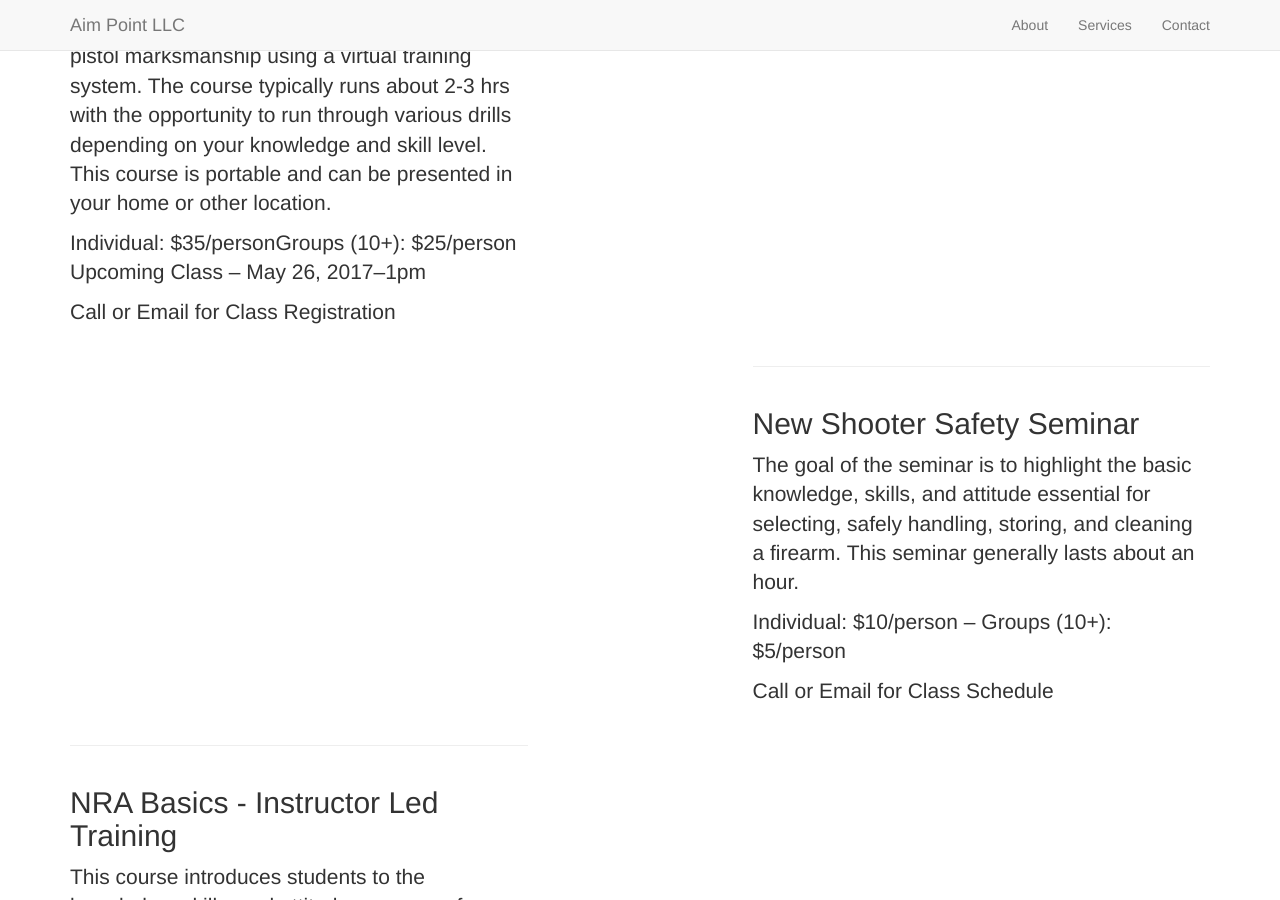
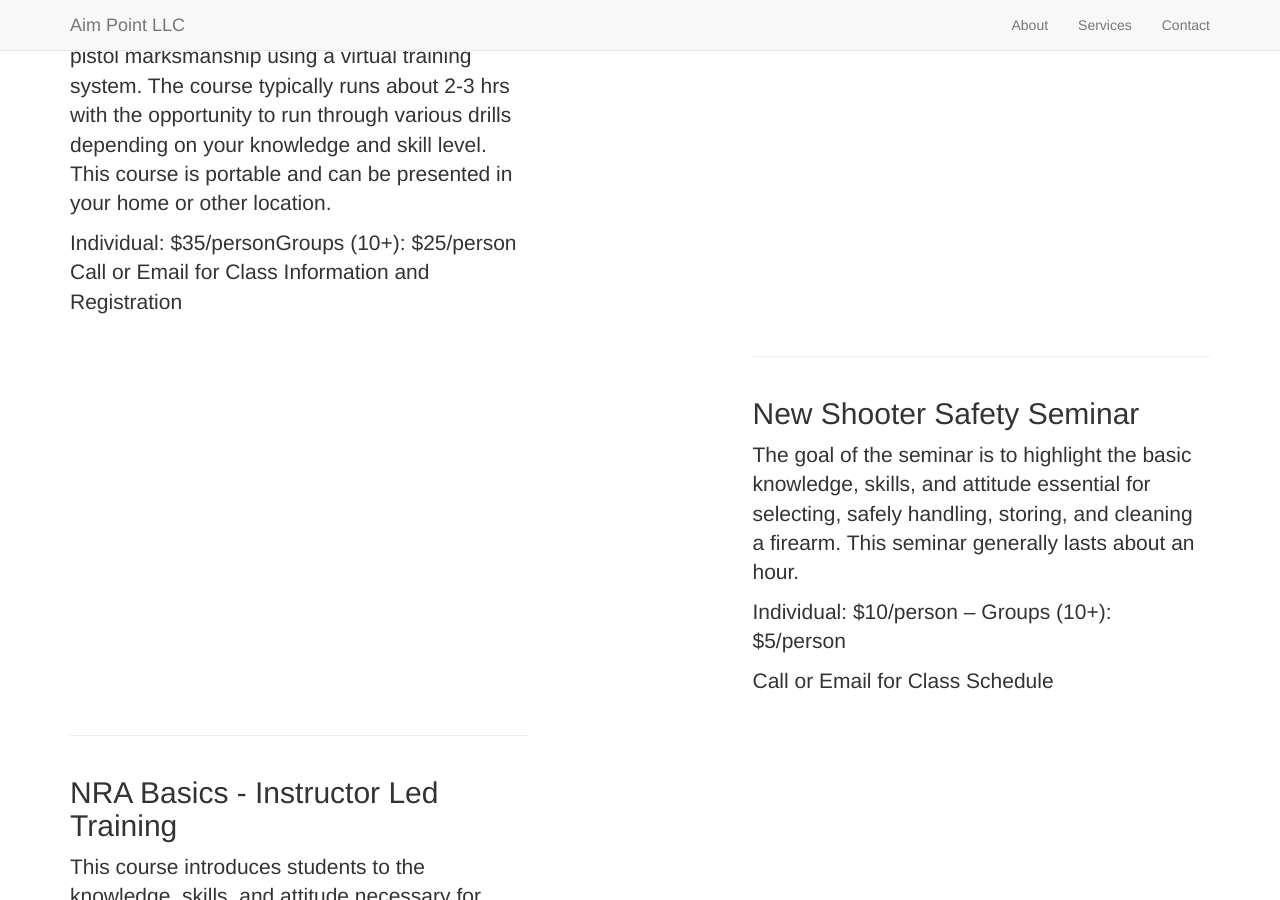
Before and after one commit to aimpoint/aimpoint.github.io, a Jekyll site: the page built from _posts/2016-1-6-marksman.markdown, in a window 1280 px wide and 900 px high, scrolled down 418 px. Built offline with Jekyll 4.4.1, drawn with Linux system fonts in a browser that asks for light colours; nearby versions of some CDN libraries; library files that are not in the unit come from our copies.

Commit message:
Update 2016-1-6-marksman.markdown

```diff
--- a/_posts/2016-1-6-marksman.markdown
+++ b/_posts/2016-1-6-marksman.markdown
@@ -10,7 +10,4 @@
 Individual: $35/person | Groups (10+): $25/person
 
 
-Upcoming Class -- May 26, 2017--1pm
-
-
-Call or Email for Class Registration
+Call or Email for Class Information and Registration
```
